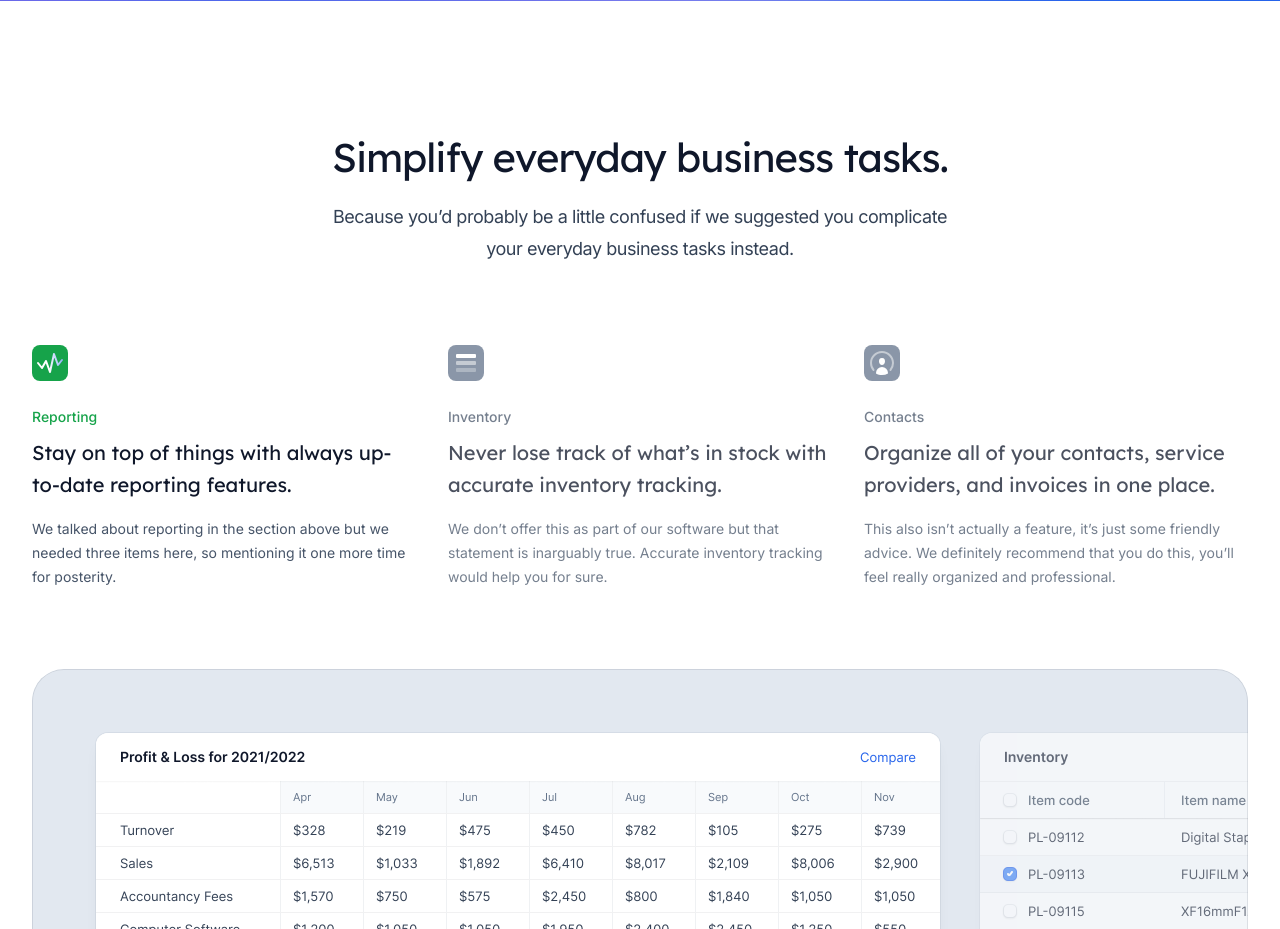
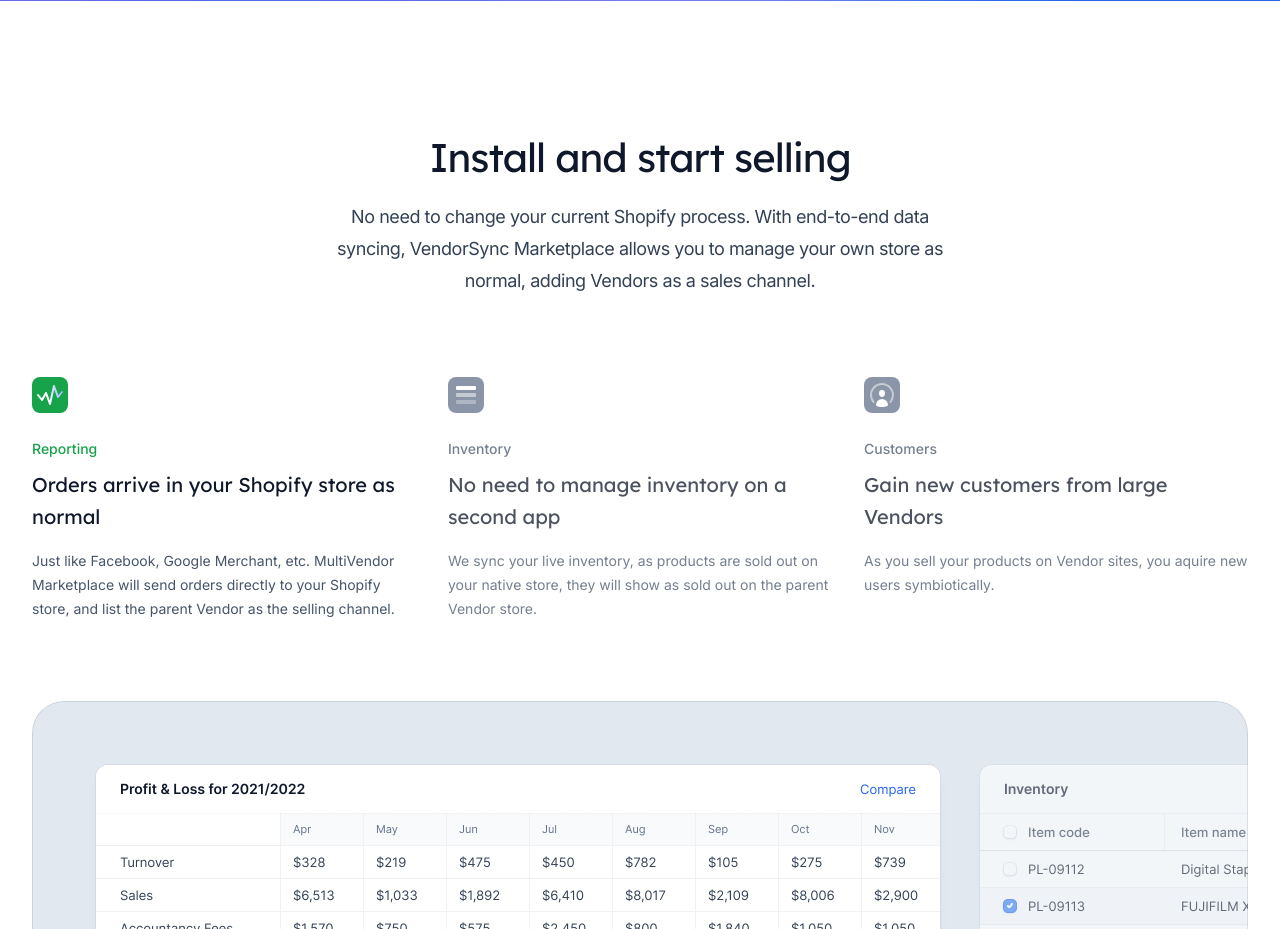
Before and after one commit to paulchrisluke/VendorSync-Marketplace, a Next.js app: page / in a window 1280 px wide. Shown: the part 2100-3029 px from the top of the page. Built offline with nearby package versions, Linux system fonts and the light colour scheme.

Commit message:
copy-changes

```diff
--- a/src/components/CallToAction.jsx
+++ b/src/components/CallToAction.jsx
@@ -26,7 +26,7 @@ export function CallToAction() {
           <p className="mt-4 text-lg tracking-tight text-white">
           Connect with other Shopify stores and become a wholesale marketplace for brands.
           </p>
-          <Button href="/register" color="white" className="mt-10">
+          <Button href="mailto:hello@multivendormarketplace.com" color="white" className="mt-10">
             Request Beta Access
           </Button>
         </div>
--- a/src/components/Header.jsx
+++ b/src/components/Header.jsx
@@ -108,7 +108,7 @@ export function Header() {
             <div className="hidden md:block">
               {/* <NavLink href="/login">Sign in</NavLink> */}
             </div>
-            <Button href="/register" color="green">
+            <Button href="mailto:hello@multivendormarketplace.com" color="green">
               <span>
                 Request <span className="hidden lg:inline">Beta Access</span>
               </span>
--- a/src/components/Hero.jsx
+++ b/src/components/Hero.jsx
@@ -31,7 +31,7 @@ export function Hero() {
       Connect with other Shopify stores and become a wholesale marketplace for brands.
       </p>
       <div className="mt-10 flex justify-center gap-x-6">
-        <Button color="green" href="/register">Request Beta Access</Button>
+        <Button color="green" href="mailto:hello@multivendormarketplace.com">Request Beta Access</Button>
         {/* <Button
           href="https://www.youtube.com/watch?v=dQw4w9WgXcQ"
           variant="outline"
--- a/src/components/Pricing.jsx
+++ b/src/components/Pricing.jsx
@@ -119,7 +119,7 @@ export function Pricing() {
             name="Vendor"
             price="Free"
             description="Sync your store's data to a parent store."
-            href="/register"
+            href="mailto:hello@multivendormarketplace.com"
             features={[
               '2 Click install',
               'Effortless sales',
@@ -133,7 +133,7 @@ export function Pricing() {
             name="Seller"
             price="$49/mo"
             description="Sell vendor products on your store"
-            href="/register"
+            href="mailto:hello@multivendormarketplace.com"
             features={[
               '2 Click install',
               'Earn 15% comission for vendor product sales on your store',
@@ -148,7 +148,7 @@ export function Pricing() {
             name="Enterprise"
             price="$299"
             description="Sell vendor products at scale"
-            href="/register"
+            href="mailto:hello@multivendormarketplace.com"
             features={[
               'Flexible comission structures',
               'Connect unlimited stores',
--- a/src/components/SecondaryFeatures.jsx
+++ b/src/components/SecondaryFeatures.jsx
@@ -11,9 +11,9 @@ import screenshotProfitLoss from '@/images/screenshots/profit-loss.png'
 const features = [
   {
     name: 'Reporting',
-    summary: 'Stay on top of things with always up-to-date reporting features.',
+    summary: 'Orders arrive in your Shopify store as normal',
     description:
-      'We talked about reporting in the section above but we needed three items here, so mentioning it one more time for posterity.',
+      'Just like Facebook, Google Merchant, etc. MultiVendor Marketplace will send orders directly to your Shopify store, and list the parent Vendor as the selling channel.',
     image: screenshotProfitLoss,
     icon: function ReportingIcon() {
       let id = useId()
@@ -46,9 +46,9 @@ const features = [
   {
     name: 'Inventory',
     summary:
-      'Never lose track of what’s in stock with accurate inventory tracking.',
+      'No need to manage inventory on a second app',
     description:
-      'We don’t offer this as part of our software but that statement is inarguably true. Accurate inventory tracking would help you for sure.',
+      'We sync your live inventory, as products are sold out on your native store, they will show as sold out on the parent Vendor store.',
     image: screenshotInventory,
     icon: function InventoryIcon() {
       return (
@@ -72,11 +72,11 @@ const features = [
     },
   },
   {
-    name: 'Contacts',
+    name: 'Customers',
     summary:
-      'Organize all of your contacts, service providers, and invoices in one place.',
+      'Gain new customers from large Vendors',
     description:
-      'This also isn’t actually a feature, it’s just some friendly advice. We definitely recommend that you do this, you’ll feel really organized and professional.',
+      'As you sell your products on Vendor sites, you aquire new users symbiotically.',
     image: screenshotContacts,
     icon: function ContactsIcon() {
       return (
@@ -216,11 +216,10 @@ export function SecondaryFeatures() {
       <Container>
         <div className="mx-auto max-w-2xl md:text-center">
           <h2 className="font-display text-3xl tracking-tight text-slate-900 sm:text-4xl">
-            Simplify everyday business tasks.
+            Install and start selling
           </h2>
           <p className="mt-4 text-lg tracking-tight text-slate-700">
-            Because you’d probably be a little confused if we suggested you
-            complicate your everyday business tasks instead.
+            No need to change your current Shopify process. With end-to-end data syncing, VendorSync Marketplace allows you to manage your own store as normal, adding Vendors as a sales channel.
           </p>
         </div>
         <FeaturesMobile />
--- a/src/pages/login.jsx
+++ b/src/pages/login.jsx
@@ -24,7 +24,7 @@ export default function Login() {
             <p className="mt-2 text-sm text-gray-700">
               Don’t have an account?{' '}
               <Link
-                href="/register"
+                href="mailto:hello@multivendormarketplace.com"
                 className="font-medium text-blue-600 hover:underline"
               >
                 Sign up
```
